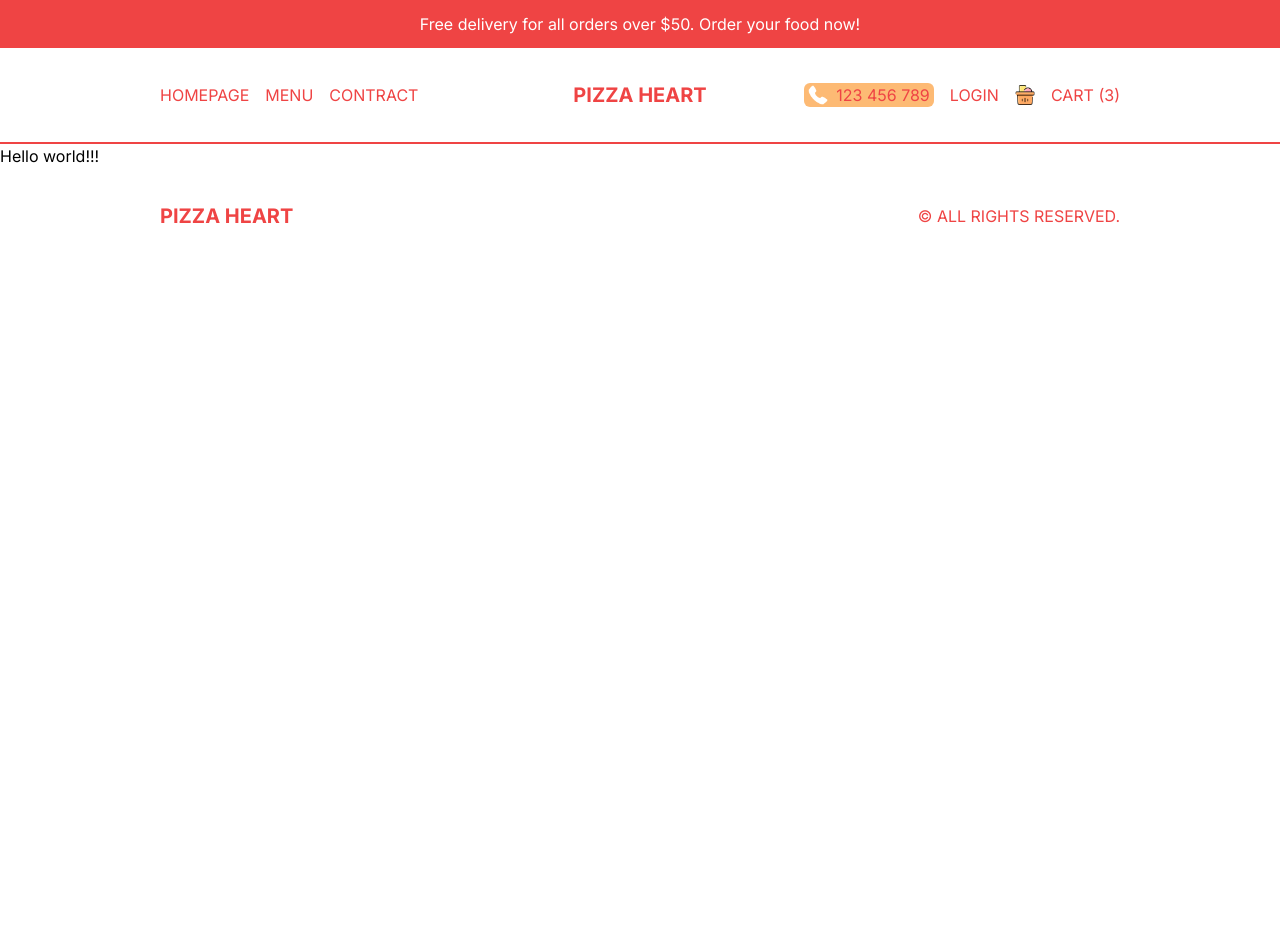
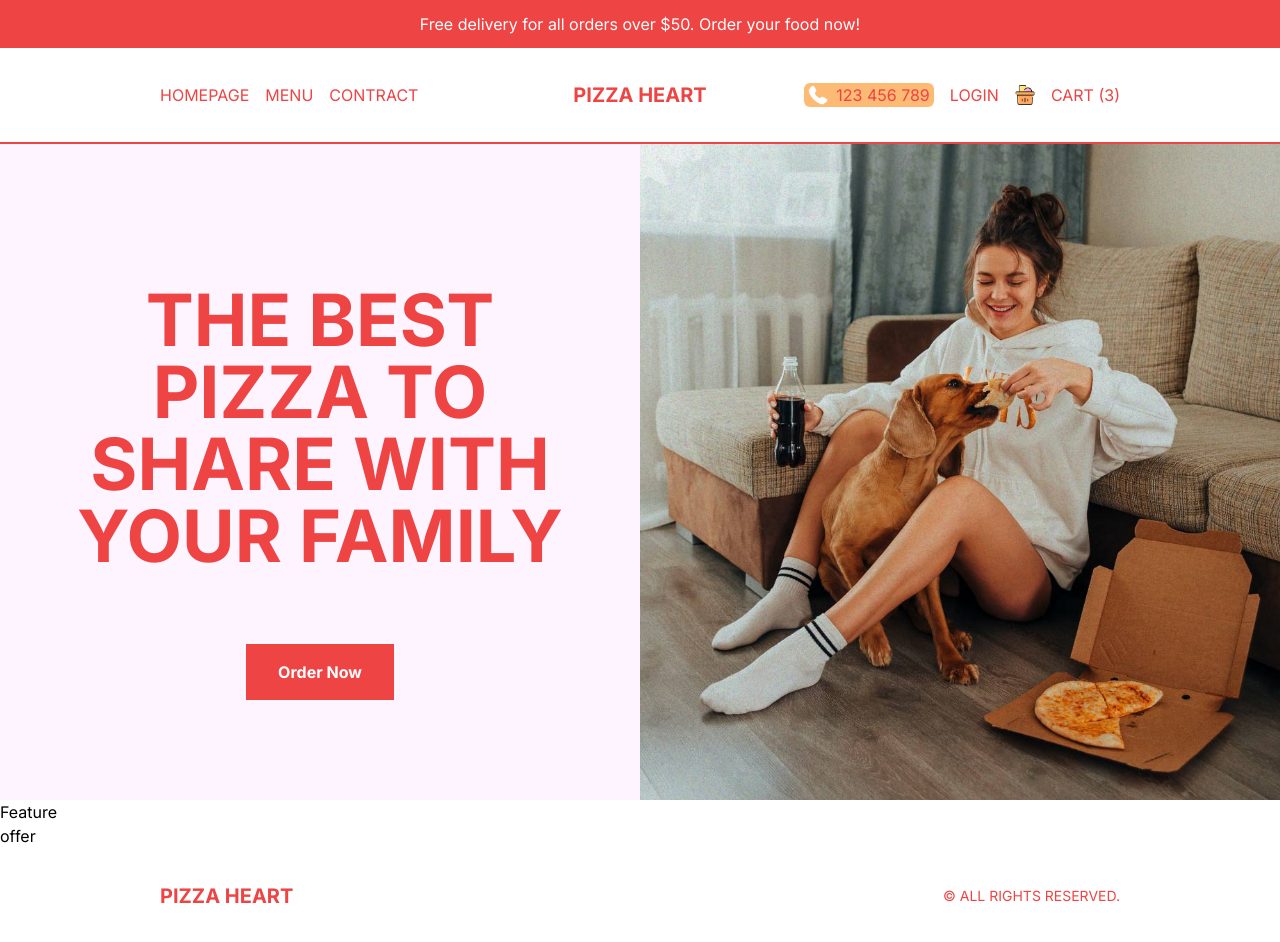
Before and after one commit to Piyabud/Food-Delivery-App, a Next.js app in the folder client/: page / in a window 1280 px wide. Before the commit the page ends 800 px from the top, so only its background shows below. Built offline with nearby package versions, Linux system fonts and the light colour scheme.

Commit message:
feat: slider page

```diff
--- a/client/src/app/page.tsx
+++ b/client/src/app/page.tsx
@@ -1,7 +1,14 @@
-import Image from 'next/image'
+import Feature from "@/components/Feature";
+import Slider from "@/components/Slider";
+import Offer from "@/components/offer";
+import Image from "next/image";
 
 export default function Home() {
   return (
-  <h1>Hello world!!!</h1>
-  )
+    <main>
+      <Slider />
+      <Feature />
+      <Offer />
+    </main>
+  );
 }
--- /dev/null
+++ b/client/src/components/Feature.tsx
@@ -0,0 +1,9 @@
+import React from 'react'
+
+function Feature() {
+  return (
+    <div>Feature</div>
+  )
+}
+
+export default Feature
--- a/client/src/components/Footer.tsx
+++ b/client/src/components/Footer.tsx
@@ -5,12 +5,12 @@
   return (
     <div
       className="
-    h-12
-    md:h-24 p-4 lg:px-20 xl:px-40
+    h-12 text-sm
+    md:h-24 p-4 md:text-sm lg:px-20 xl:px-40
   text-red-500
     flex items-center justify-between"
     >
-      <Link href={"/"} className="font-bold text-xl">
+      <Link href={"/"} className="font-semibold text-sm md:font-bold md:text-xl">
         PIZZA HEART{" "}
       </Link>
       <p>© ALL RIGHTS RESERVED.</p>
--- a/client/src/components/Navbar.tsx
+++ b/client/src/components/Navbar.tsx
@@ -12,7 +12,7 @@
       h-12 text-red-500 p-4
       flex items-center justify-between
       border-b-2 border-b-red-500 uppercase
-      md:h-24 lg:px-20 xl:px-40
+      md:h-24 lg:px-9 xl:px-40
     "
     >
       {/* LEFT LINK */}
@@ -29,7 +29,7 @@
       <div className="md:hidden">
         <Menu />
       </div>
-      {/* RIght LInk */}
+      {/* Right Link */}
       <div className="hidden md:flex gap-4 items-center justify-end flex-1">
         <div
           className="
@@ -39,7 +39,7 @@
         bg-orange-300 px-1 rounded-md"
         >
           <Image src="/phone.png" alt="" width={20} height={20} />
-          <span>123 456 789</span>
+          <span className="">123 456 789</span>
         </div>
         {!user ? (
           <Link href={"/login"}>Login</Link>
--- /dev/null
+++ b/client/src/components/Offer.tsx
@@ -0,0 +1,9 @@
+import React from 'react'
+
+function Offer() {
+  return (
+    <div>offer</div>
+  )
+}
+
+export default Offer
--- /dev/null
+++ b/client/src/components/Slider.tsx
@@ -0,0 +1,56 @@
+"use client";
+import React, { useEffect, useState } from "react";
+import Image from "next/image";
+
+const data = [
+  {
+    id: 1,
+    title: "always fresh & always crispy & always hot",
+    image: "/slide1.png",
+  },
+  {
+    id: 2,
+    title: "we deliver your order wherever you are in NY",
+    image: "/slide2.png",
+  },
+  {
+    id: 3,
+    title: "the best pizza to share with your family",
+    image: "/slide3.jpg",
+  },
+];
+
+function Slider() {
+  const [currSlide, setCurrSlide] = useState(0);
+  ///////////////////////////////
+  useEffect(() => {
+    const interval = setInterval(
+      () => setCurrSlide((prev) => (prev === data.length - 1 ? 0 : prev + 1)),
+      2000
+    );
+    return () => clearInterval(interval);
+  }, []);
+  ///////////////////////////////
+  return (
+    <div className="flex flex-col h-[calc(100vh-6rem)] md:h-[calc(100vh-9rem)] lg:flex-row bg-fuchsia-50">
+      {/* TEXT-CON */}
+      <div className=" flex flex-1 items-center justify-center flex-col gap-8 text-red-500 font-bold ">
+        <h1 className="text-5xl text-center uppercase p-4 md:p-10 md:text-6xl xl:text-7xl">
+          {data[currSlide].title}
+        </h1>
+        <button className="bg-red-500 text-white py-4 px-8">Order Now</button>
+      </div>
+      {/* IMG-CON */}
+      <div className=" w-full relative flex-1">
+        <Image
+          src={data[currSlide].image}
+          alt=""
+          fill
+          className="object-cover"
+        />
+      </div>
+    </div>
+  );
+}
+
+export default Slider;
```
